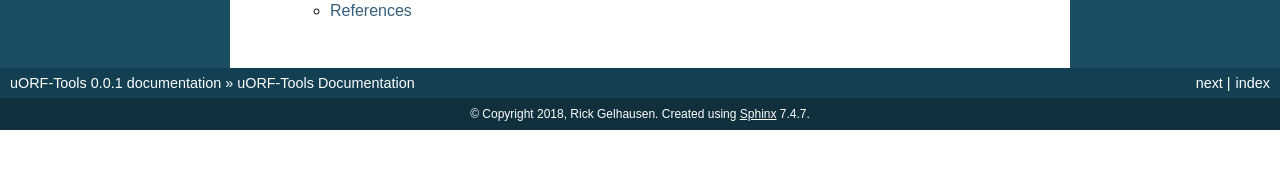
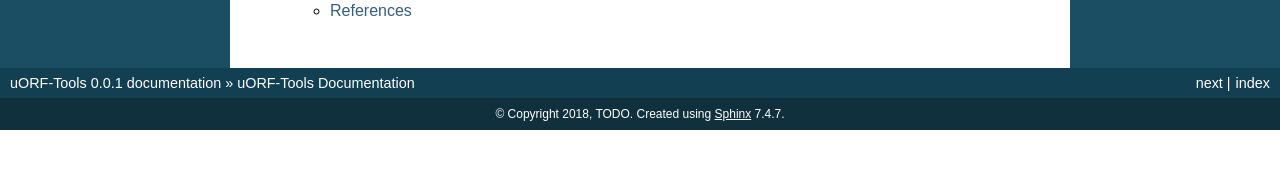
Before and after one commit to RickGelhausen/uORF-Tools_ReadTheDocs, a Sphinx documentation site: the page built from docs/source/index.rst, in a window 1280 px wide. Shown: the part 456-625 px from the top of the page. Built offline with Sphinx 7.4.7, drawn with Linux system fonts in a browser that asks for light colours.

Commit message:
Not sure about copyright

```diff
--- a/docs/source/conf.py
+++ b/docs/source/conf.py
@@ -20,8 +20,8 @@
 # -- Project information -----------------------------------------------------
 
 project = 'uORF-Tools'
-copyright = '2018, Rick Gelhausen'
-author = 'Rick Gelhausen'
+copyright = '2018, TODO'
+author = 'TODO'
 
 # The short X.Y version
 version = ''
```
